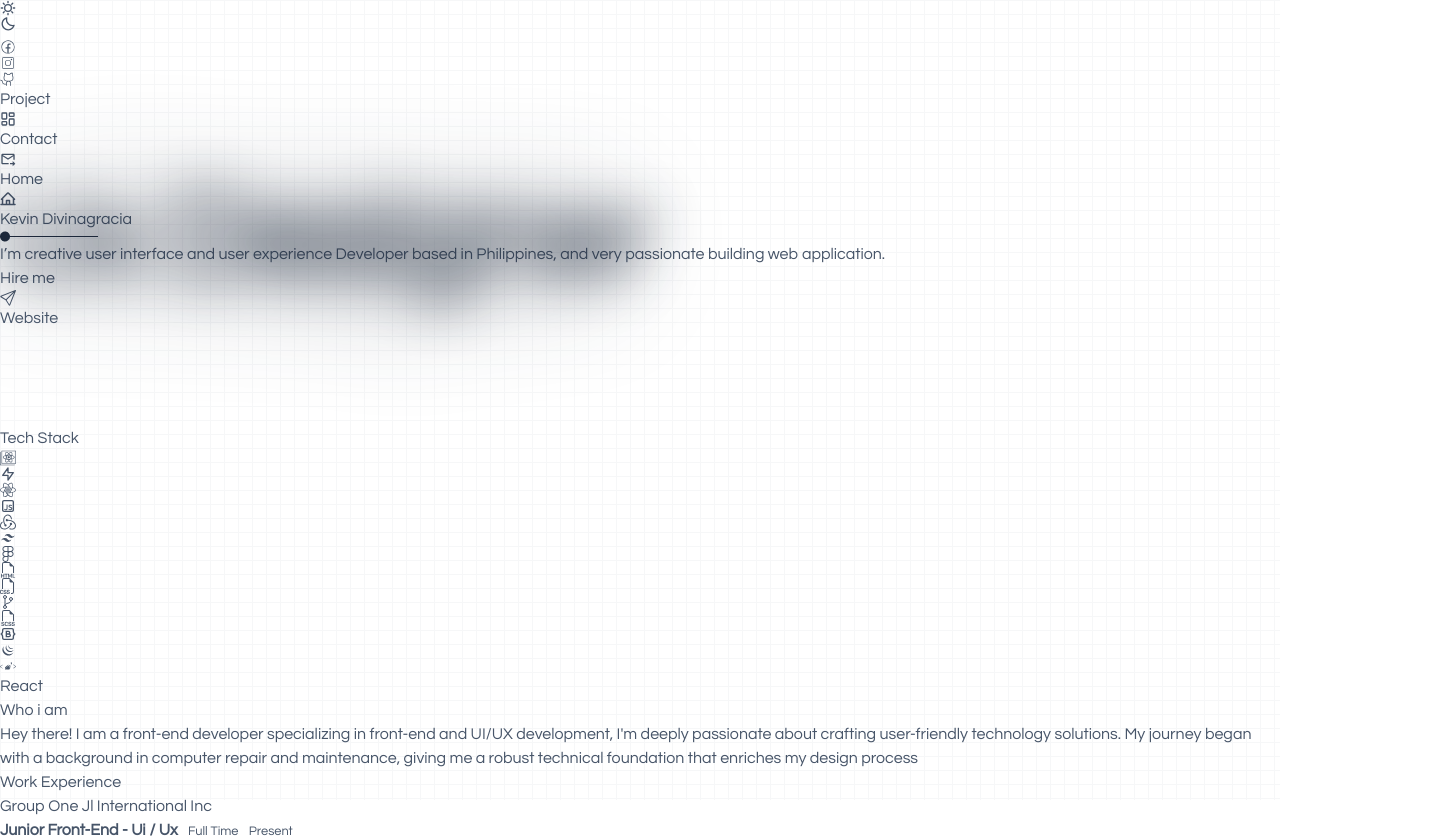
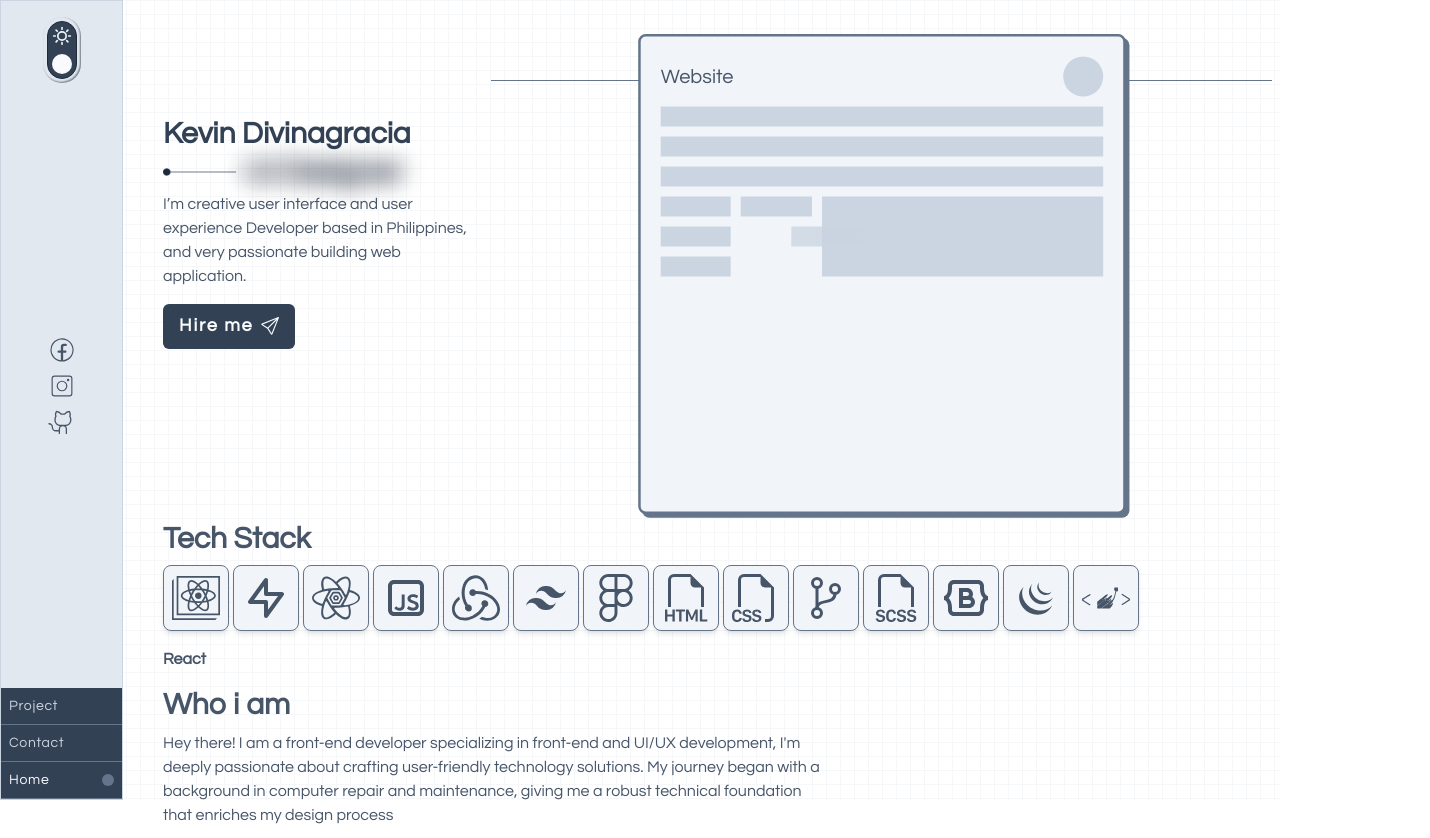
Before and after one commit to ghekghek2/portfolio2024, a React (Vite) app: page /kevinDivinagracia in a window 1280 px wide. Shown: the top 838 px of the page, 1430 px wide, since content can reach past the window. Built offline with nearby package versions, Linux system fonts and the light colour scheme.

Commit message:
tailwind error

```diff
--- a/tailwind.config.js
+++ b/tailwind.config.js
@@ -1,5 +1,5 @@
 module.exports = {
-  content: ["./components/**/*.{js,ts,jsx,tsx}"],
+  content: ["./src/**/*.{js,jsx,ts,tsx}"],
   theme: {
     extend: {
       fontFamily: {
```
